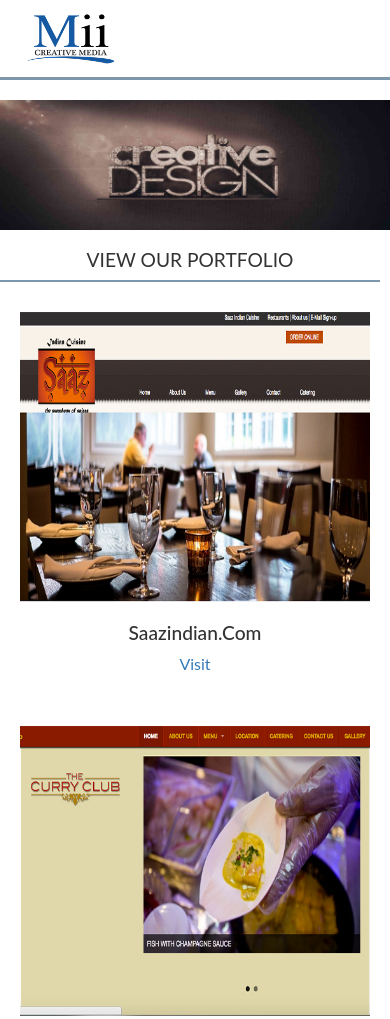
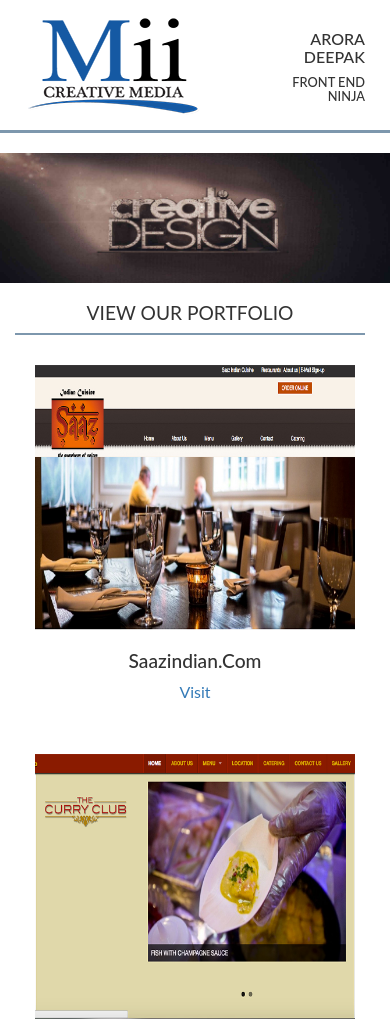
Before and after one commit to namwoody/udacity-portfolio, a website: page index.html in a window 390 px wide. Shown: the top 1019 px of the page. Drawn offline with nearby package versions, Linux system fonts and the light colour scheme.

Commit message:
edit all files

```diff
--- a/css/main.css
+++ b/css/main.css
@@ -1,24 +1,76 @@
+body {
+    font-size: 16px;
+    margin: 0 auto;
+}
 
-body { font-size:16px;margin:0 auto; }
+.container {
+    font-family: 'Lato', sans-serif;
+}
 
-.container { font-family: 'Lato', sans-serif; }
-.container h1 { font-size: 44px; }
-h3 { font-size: 1.2em; }
-header { padding:10px; border-bottom: 3px solid #7d97ad; margin-bottom: 20px;}
-.banner {padding: 0;margin: 0;}
-.portfolio-thumb { padding: 20px; }
-.portfolio-thumb h3 { text-transform: capitalize; }
-.portfolio-text h2 { font:normal normal 1.2em/20px 'Lato', sans-serif;  border-bottom: 2px solid #7d97ad; padding-bottom: 10px; margin-right: 10px;}
+.container h1 {
+    font-size: 44px;
+}
 
-footer { border-top: 2px solid #eef; padding-top: 10px; }
-footer ul { list-style: none; }
-footer li {display: inline; margin-right: 20px; }
+h3 {
+    font-size: 1.2em;
+}
 
-@media screen and (max-width: 580px) {
-	.title-heading h1, .title-heading h4 {
-		display: none;
-   	}
+header {
+    padding: 10px;
+    border-bottom: 3px solid #7d97ad;
+    margin-bottom: 20px;
+}
+
+.banner {
+    padding: 0;
+    margin: 0;
+}
+
+.portfolio-thumb {
+    padding: 20px;
+}
+
+.portfolio-thumb h3 {
+    text-transform: capitalize;
+}
+
+.portfolio-text h2 {
+    font: normal normal 1.2em/20px 'Lato', sans-serif;
+    border-bottom: 2px solid #7d97ad;
+    padding-bottom: 10px;
+    margin-right: 10px;
+}
+
+footer {
+    border-top: 2px solid #eef;
+    padding-top: 10px;
+}
+
+footer ul {
+    list-style: none;
+}
+
+footer li {
+    display: inline;
+    margin-right: 20px;
+}
+
+@media screen and (max-width: 780px) {
+    .title-heading h1 {
+        font-size: 1.4em;
+    }
+
+
     .portfolio-text h2 {
-    	text-align: center;
+        text-align: center;
+    };
+}
+@media screen and (max-width: 480px) {
+    .title-heading h1 {
+        font-size: 1em;
+
+    }
+    .title-heading h4 {
+        font-size:0.8em;
     }
 }
--- a/index.html
+++ b/index.html
@@ -1,5 +1,6 @@
 <!DOCTYPE html>
 <html>
+
 <head>
 
     <meta name="viewport" content="width=device-width, minimum-scale=1.0, initial-scale=1.0, user-scalable=yes">
@@ -22,22 +23,22 @@
         <!--- start header -->
         <header class="row">
 
-    <div class="col-md-6 col-sm-4 col-xs-4">
-      <img src="img/images_src/fixed/logo.png" class="img-responsive"  src-set=""  alt="miicreative Logo">
+            <div class="col-md-6 col-sm-4 col-xs-8">
+                <img src="img/images_src/fixed/logo.png" class="img-responsive" alt="miicreative Logo">
             </div>
 
-      <div class="col-md-6 col-sm-8 col-xs-8 text-right text-uppercase title-heading">
-        <h1>Arora Deepak<h1>
+            <div class="col-md-6 col-sm-8 col-xs-4 text-right text-uppercase title-heading">
+                <h1>Arora Deepak</h1>
                 <h4>Front end ninja</h4>
             </div>
 
         </header>
         <!-- end header -->
-</div><!-- end container class -->
+    </div>
+    <!-- end container class -->
 
     <!-- Start Banner -->
-
-<div class="container">
+ <main  class="container">
         <div class="row">
             <div class="col-md-12 banner">
                 <img src="img/creative-1600_large.jpg" class="img-responsive" alt="main banner">
@@ -57,57 +58,69 @@
             <div class="col-md-4 col-sm-6 portfolio-thumb">
                 <img src="img/images_src/fixed/work1.jpg" class="img-responsive" alt="Work 1">
                 <h3>Saazindian.com</h3>
-            <p><a href="http://www.saazindian.com">Visit</a></p>
+                <p><a href="http://www.saazindian.com">Visit</a>
+                </p>
             </div>
 
 
             <div class="col-md-4 col-sm-6 portfolio-thumb">
                 <img src="img/images_src/fixed/work2.jpg" class="img-responsive" alt="Work 1">
                 <h3>CurryClubli.com</h3>
-             <p><a href="http://www.curryclubli.com">Visit</a></p>
+                <p><a href="http://www.curryclubli.com">Visit</a>
+                </p>
             </div>
 
 
             <div class="col-md-4 col-sm-6 portfolio-thumb">
                 <img src="img/images_src/fixed/work3.jpg" class="img-responsive" alt="Work 3">
                 <h3>ctwclimo.com</h3>
-             <p><a href="http://www.ctwclimo.com">Visit</a></p>
+                <p><a href="http://www.ctwclimo.com">Visit</a>
+                </p>
             </div>
 
             <div class="col-md-4 col-sm-6 portfolio-thumb">
                 <img src="img/images_src/fixed/work5.jpg" class="img-responsive" alt="Work 3">
                 <h3>artiesny.com</h3>
-            <p><a href="http://www.artiesny.com">Visit</a></p>
+                <p><a href="http://www.artiesny.com">Visit</a>
+                </p>
             </div>
 
             <div class="col-md-4 col-sm-6 portfolio-thumb">
                 <img src="img/images_src/fixed/work8.png" class="img-responsive" alt="Work 3">
                 <h3>nankingbroadway.com</h3>
-          <p><a href="http://www.nankingbroadway.com">Visit</a></p>
+                <p><a href="http://www.nankingbroadway.com">Visit</a>
+                </p>
             </div>
 
             <div class="col-md-4 col-sm-6 portfolio-thumb">
                 <img src="img/images_src/fixed/work4.png" class="img-responsive" alt="Work 3">
                 <h3>ayurvedasworld.com</h3>
-          <p><a href="http://www.ayurvedasworld.com">Visit</a></p>
+                <p><a href="http://www.ayurvedasworld.com">Visit</a>
+                </p>
             </div>
 
         </div>
 
 
-</div>
+    </main>
 
     <!-- end portfolio section -->
     <!-- start footer -->
     <footer class="container text-center">
         <ul>
-	<li><a href=""><i class="fa fa-twitter"></i></a></li>
-	<li><a href=""><i class="fa fa-facebook"></i></a></li>
-	<li><a href=""><i class="fa fa-digg"></i></a></li>
-	<li><a href=""><i class="fa fa-google-plus"></i></a></li>
+            <li><a href=""><i class="fa fa-twitter"></i></a>
+            </li>
+            <li><a href=""><i class="fa fa-facebook"></i></a>
+            </li>
+            <li><a href=""><i class="fa fa-digg"></i></a>
+            </li>
+            <li><a href=""><i class="fa fa-google-plus"></i></a>
+            </li>
         </ul>
-<p>Udacity Portfolio project </p>
+        <address>Udacity Portfolio project</address>
+
     </footer>
     <!-- end footer -->
 </body>
+
 </html>
```
Lines whose indentation alone changed are shown as unchanged.
